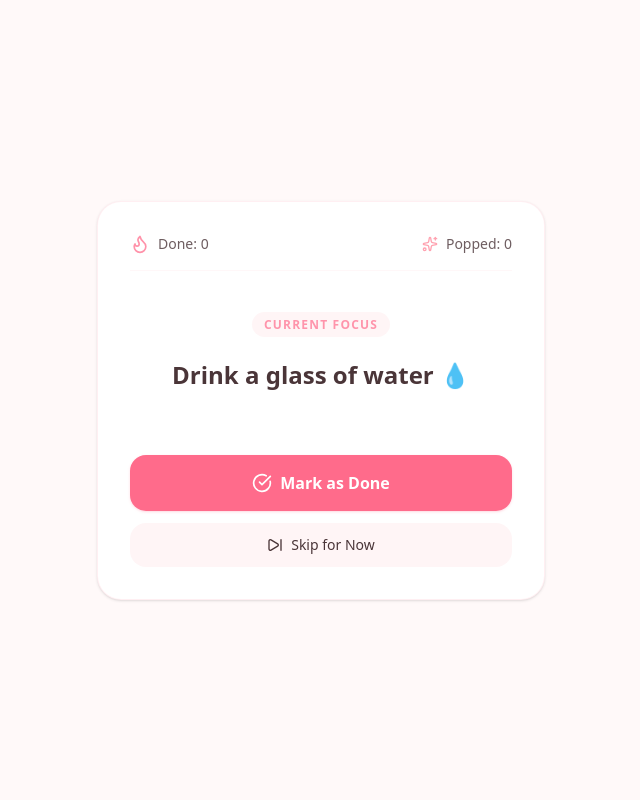
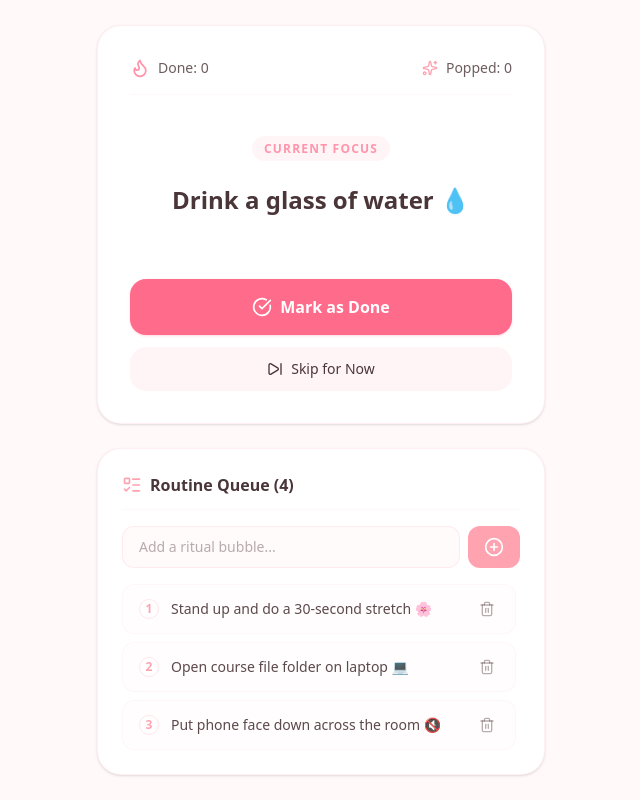
Before and after one commit to Khatisani/BubbleUp, a React (Vite) app: page / in a window 1280 px wide. Shown: the whole page, without its empty margins (319-959 px from the left). Built offline with nearby package versions, Linux system fonts and the light colour scheme.

Commit message:
feat: orchestrate RoutineBacklog container within the App workspace layout

```diff
--- a/src/App.jsx
+++ b/src/App.jsx
@@ -1,9 +1,10 @@
 import React, { useState } from 'react';
 import { useBubbleStore } from './hooks/useBubbleStore';
 import FocusCard from './components/FocusCard';
+import RoutineBacklog from './components/RoutineBacklog';
 
 export default function App() {
-  const { tasks, stats, completeTask, skipTask } = useBubbleStore();
+  const { tasks, stats, completeTask, skipTask, addTask, deleteTask } = useBubbleStore();
 
   // Temporary handler until we drop in the BubbleBreak component
   const handleSpawnBubble = (taskText) => {
@@ -11,8 +12,8 @@ export default function App() {
   };
 
   return (
-    <div className="min-h-screen bg-bubble-cream text-bubble-dark flex flex-col items-center justify-center p-6 relative overflow-hidden">
-      {/* App Shell Workspace */}
+    <div className="min-h-screen bg-bubble-cream text-bubble-dark flex flex-col items-center justify-center p-6 gap-6 relative overflow-hidden">
+      {/* 1. Main Focus Target Dashboard */}
       <FocusCard
         tasks={tasks}
         stats={stats}
@@ -20,6 +21,13 @@ export default function App() {
         onSkip={skipTask}
         onSpawnBubble={handleSpawnBubble}
       />
+
+      {/* 2. Queue Backlog Routine System */}
+      <RoutineBacklog
+        tasks={tasks}
+        onAddTask={addTask}
+        onDeleteTask={deleteTask}
+      />
     </div>
   );
 }
--- /dev/null
+++ b/src/components/RoutineBacklog.jsx
@@ -0,0 +1,70 @@
+import React, { useState } from 'react';
+import { PlusCircle, Trash2, ListTodo } from 'lucide-react';
+
+export default function RoutineBacklog({ tasks, onAddTask, onDeleteTask }) {
+  const [input, setInput] = useState('');
+  const upcomingTasks = tasks.slice(1);
+
+  const handleSubmit = (e) => {
+    e.preventDefault();
+    if (input.trim()) {
+      onAddTask(input.trim());
+      setInput('');
+    }
+  };
+
+  return (
+    <div className="bg-white rounded-3xl p-6 shadow-sm border border-bubble-blush/60 max-w-md w-full space-y-4">
+      <div className="flex items-center space-x-2 text-bubble-dark border-b border-bubble-blush/30 pb-3">
+        <ListTodo className="w-5 h-5 text-bubble-rose" />
+        <h3 className="font-semibold text-base">Routine Queue ({tasks.length})</h3>
+      </div>
+
+      {/* Quick Add Input Form */}
+      <form onSubmit={handleSubmit} className="flex space-x-2">
+        <input
+          type="text"
+          value={input}
+          onChange={(e) => setInput(e.target.value)}
+          placeholder="Add a ritual bubble..."
+          className="flex-1 bg-bubble-cream/60 border border-bubble-blush/80 rounded-xl px-4 py-2.5 text-sm focus:outline-none focus:border-bubble-rose text-bubble-dark placeholder-bubble-dark/40"
+        />
+        <button
+          type="submit"
+          className="bg-bubble-rose hover:bg-bubble-rose/90 text-white px-4 rounded-xl flex items-center justify-center active:scale-95 transition-all cursor-pointer"
+        >
+          <PlusCircle className="w-5 h-5" />
+        </button>
+      </form>
+
+      {/* List of Next Items */}
+      <div className="space-y-2 max-h-[180px] overflow-y-auto pr-1">
+        {upcomingTasks.length > 0 ? (
+          upcomingTasks.map((task, index) => (
+            <div
+              key={task.id}
+              className="flex justify-between items-center bg-bubble-cream/40 border border-bubble-blush/30 rounded-xl px-4 py-3 text-sm animate-fade-in"
+            >
+              <div className="flex items-center space-x-3 truncate">
+                <span className="text-xs font-bold text-bubble-rose bg-white border border-bubble-blush w-5 h-5 rounded-full flex items-center justify-center shrink-0">
+                  {index + 1}
+                </span>
+                <span className="truncate font-medium text-bubble-dark/90">{task.text}</span>
+              </div>
+              <button
+                onClick={() => onDeleteTask(task.id)}
+                className="text-bubble-dark/40 hover:text-bubble-magenta p-1 rounded-lg transition-colors cursor-pointer"
+              >
+                <Trash2 className="w-4 h-4" />
+              </button>
+            </div>
+          ))
+        ) : (
+          <p className="text-xs text-center text-bubble-dark/40 py-4 italic">
+            {tasks.length === 1 ? "No items waiting in the queue." : "Queue is totally empty. Add a task above!"}
+          </p>
+        )}
+      </div>
+    </div>
+  );
+}
```
